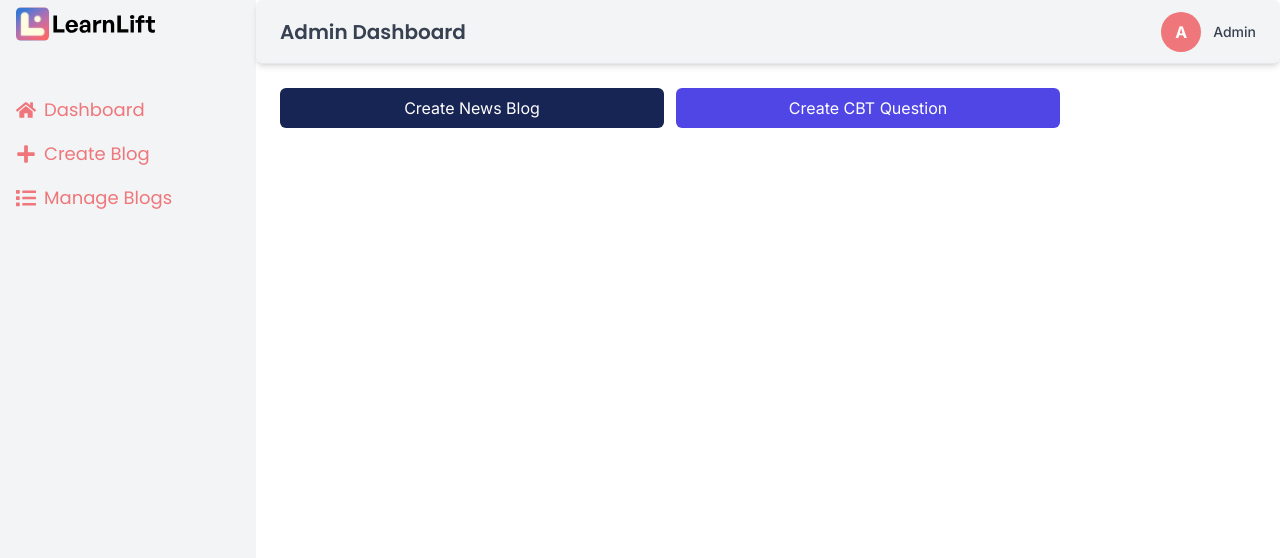
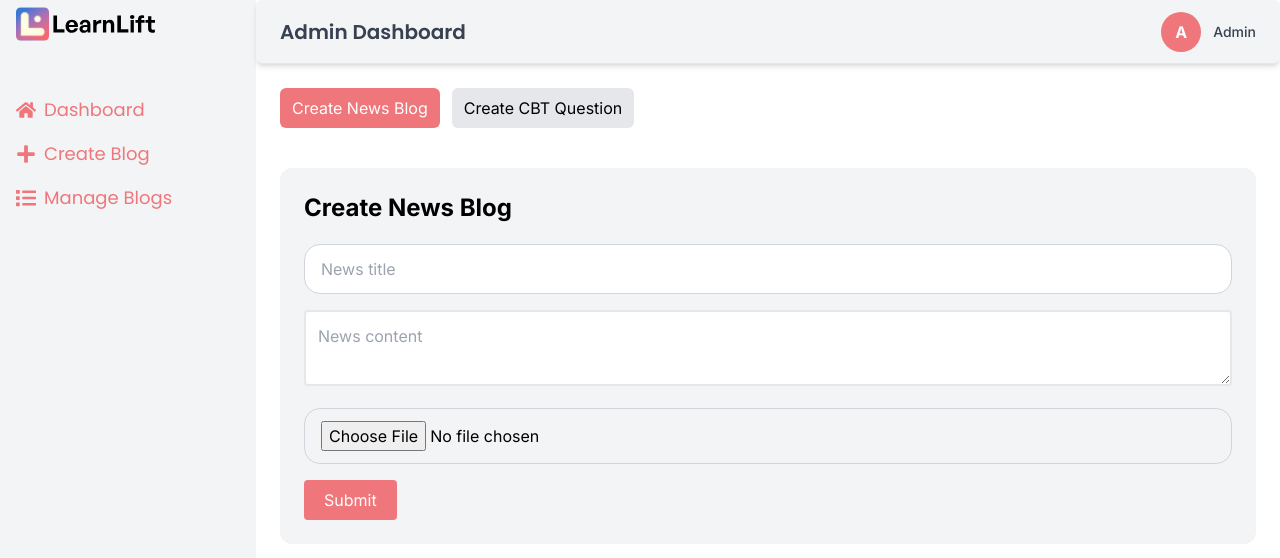
Before and after one commit to emmygrammy/blog-frontend, a React (Vite) app: page /dashboard/create in a window 1280 px wide. Shown: the top 558 px of the page. Built offline with nearby package versions, Linux system fonts and the light colour scheme; no server answers.

Commit message:
Blog-frontend

```diff
--- a/src/pages/dashboard/CreateBlog.jsx
+++ b/src/pages/dashboard/CreateBlog.jsx
@@ -1,29 +1,30 @@
 import { useState } from "react";
-import Button from "../../components/Button";
 import Input from "../../components/Input";
 
 import { createBlog, uploadBlogImage } from "../../api/BlogApi";
 import { createQuestion } from "../../api/cbtApi";
 
 export default function CreateBlog() {
-  const [activeForm, setActiveForm] = useState("");
+  const [activeForm, setActiveForm] = useState("news");
 
   return (
     <div>
       <div className="flex  flex-start items-center gap-3">
-        <Button
+        <button
           onClick={() => setActiveForm("news")}
-          className="bg-blue-950 text-white px-3 py-2 rounded-sm max-w-sm hover:bg-primary"
+          className={`px-3 py-2 rounded-sm max-w-sm
+            ${activeForm === "news" ? "bg-primary text-white" : "bg-gray-200 text-black"}`}
         >
           Create News Blog
-        </Button>
+        </button>
 
-        <Button
+        <button
           onClick={() => setActiveForm("cbt")}
-          className="bg-secondary text-white px-3 py-2 rounded-sm max-w-sm  hover:bg-primary"
+          className={`px-3 py-2 rounded-sm max-w-sm
+            ${activeForm === "cbt" ? "bg-primary text-white" : "bg-gray-200 text-black"}`}
         >
           Create CBT Question
-        </Button>
+        </button>
       </div>
 
       <div className="mt-10">
```
